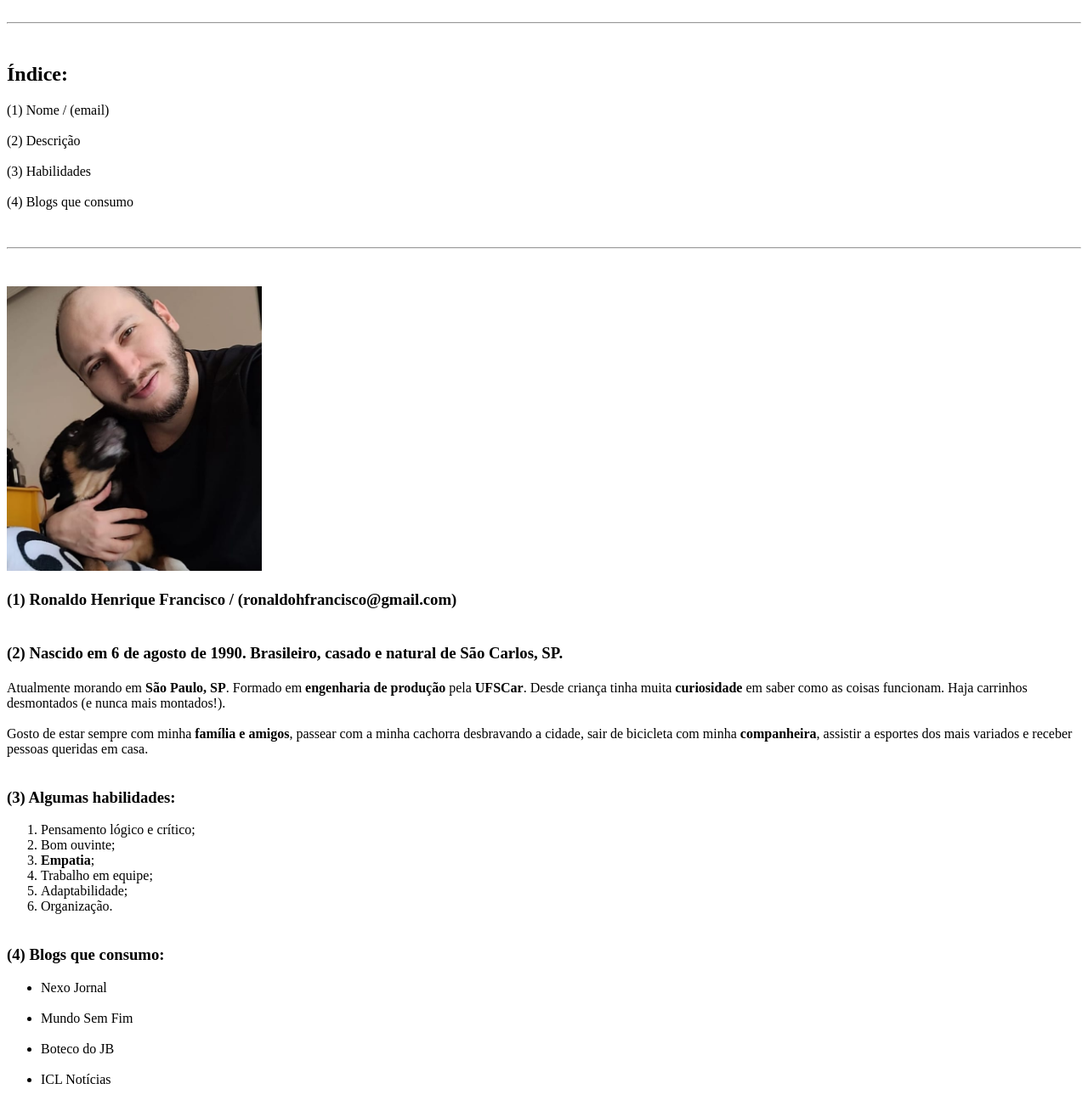
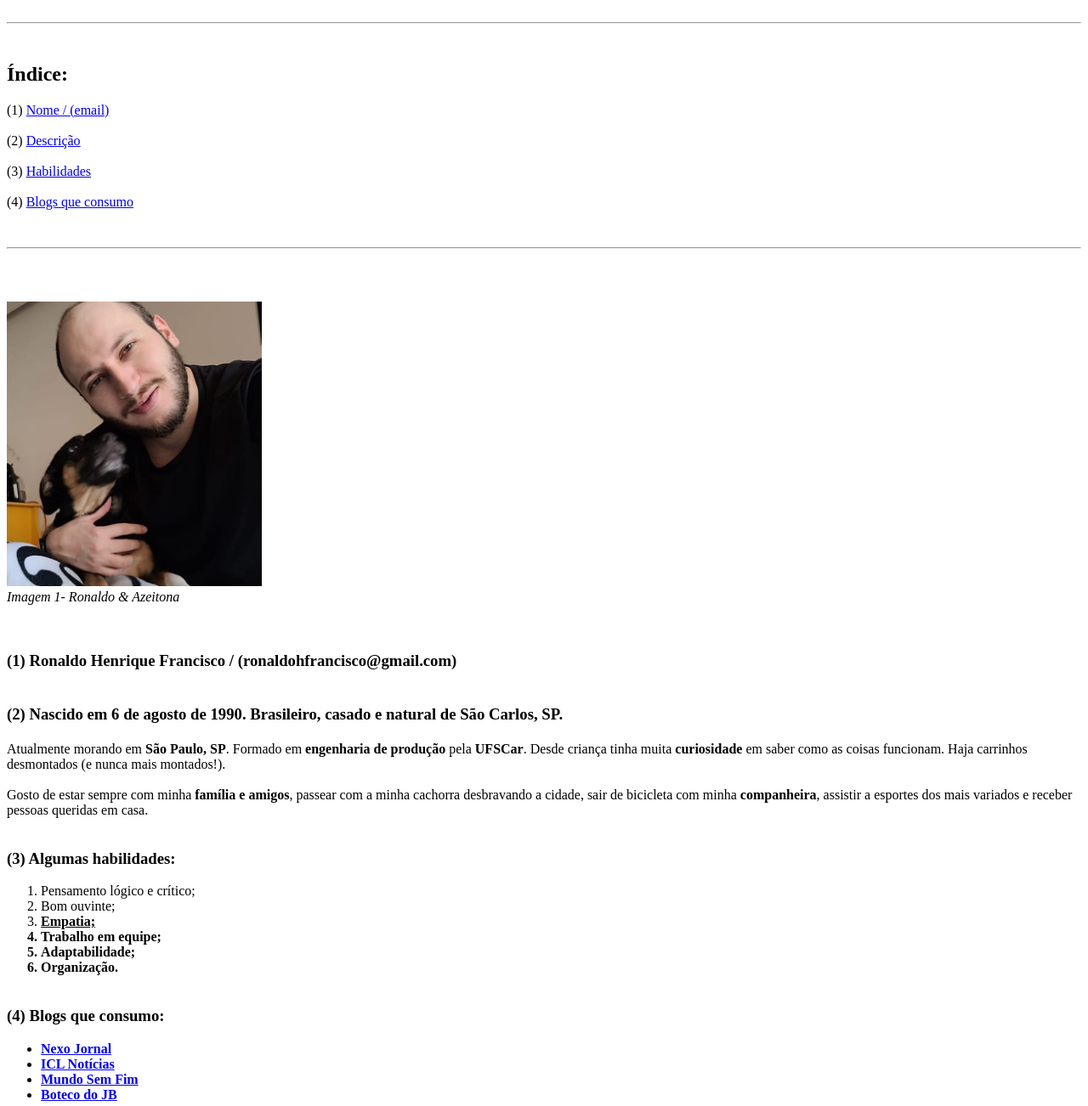
Before and after one commit to ronahf/ronahf.github.io, a plain HTML site: page index.html in a window 1280 px wide. Shown: the part 80-1382 px from the top of the page at 85% size. Drawn offline with Linux system fonts and the light colour scheme.

Commit message:
Finalizando primeiro dia de html

```diff
--- a/index.html
+++ b/index.html
@@ -10,37 +10,39 @@
     <h1>Portfólio de @ronahf</h1><br>
 <hr><br>
     <h2>Índice:</h2>
-    (1) Nome / (email) <br><br>
-    (2) Descrição <br><br>
-    (3) Habilidades <br><br>
-    (4) Blogs que consumo <br><br><br>
-<hr><br><br>
+    (1) <a href="#primeiro">Nome / (email)</a> <br><br>
+    (2) <a href="#segundo">Descrição</a> <br><br>
+    (3) <a href="#terceiro">Habilidades</a> <br><br>
+    (4) <a href="#quarto">Blogs que consumo </a> <br><br><br>
+<hr><br><br><br>
 
 <img src="imagens/55c977a8-2808-4e7e-b19e-118d2beeb72d.jpeg" width="300px" alt="Ronaldo e sua cachorra que se chama Azeitona">
+<br><em>Imagem 1- Ronaldo & Azeitona<br><br><br></em>
 
+    <a name="primeiro"></a> <h3>(1) Ronaldo Henrique Francisco / (ronaldohfrancisco@gmail.com)  <br><br>
 
-    <h3> (1) Ronaldo Henrique Francisco / (ronaldohfrancisco@gmail.com)  <br><br>
-
-    <h3>(2) Nascido em 6 de agosto de 1990. Brasileiro, casado e natural de São Carlos, SP. <br>
+    <a name="segundo"></a> <h3>(2) Nascido em 6 de agosto de 1990. Brasileiro, casado e natural de São Carlos, SP. <br>
         <h4></h4> Atualmente morando em <strong>São Paulo, SP</strong>. Formado em <strong>engenharia de produção</strong> pela <strong>UFSCar</strong>. Desde criança tinha muita <strong>curiosidade</strong> em saber como as coisas funcionam. Haja carrinhos desmontados (e nunca mais montados!).<br><br>
         Gosto de estar sempre com minha <strong>família e amigos</strong>, passear com a minha cachorra desbravando a cidade, sair de bicicleta com minha <strong>companheira</strong>, assistir a esportes dos mais variados e receber pessoas queridas em casa. </h4><br><br>
 
-    <h3> (3) Algumas habilidades:</h3>
+    <a name="terceiro"></a> <h3> (3) Algumas habilidades:</h3>
          <ol>
             <li>Pensamento lógico e crítico;</li>
             <li>Bom ouvinte;</li>
-            <li><strong>Empatia</strong>; </li>
+            <li><strong><u>Empatia;</u> </li>
             <li>Trabalho em equipe;</li>
             <li>Adaptabilidade;</li>
             <li>Organização.</li><br>
          </ol>
 
-    <h3>(4) Blogs que consumo:</h3>
+
+    <a name="quarto"></a> <h3>(4) Blogs que consumo:</h3>
         <ul>
-            <li>Nexo Jornal </li><br>
-            <li>Mundo Sem Fim</li><br>
-            <li>Boteco do JB</li> <br>
-            <li>ICL Notícias</li> <br><br><br><br><br><br><br><br>
+            <a target="_blank" href="https://www.nexojornal.com.br"><li>Nexo Jornal</a>
+            <a target="_blank" href="https://www.youtube.com/c/InstitutoConhecimentoLiberta"><li>ICL Notícias</a>
+            <a target="_blank" href="https://www.youtube.com/c/MundoSemFim"><li>Mundo Sem Fim</a>
+            <a target="_blank" href="https://www.youtube.com/c/BotecodoJB_Real"><li>Boteco do JB</a>
+
         </ul>
 
 </body>
```
